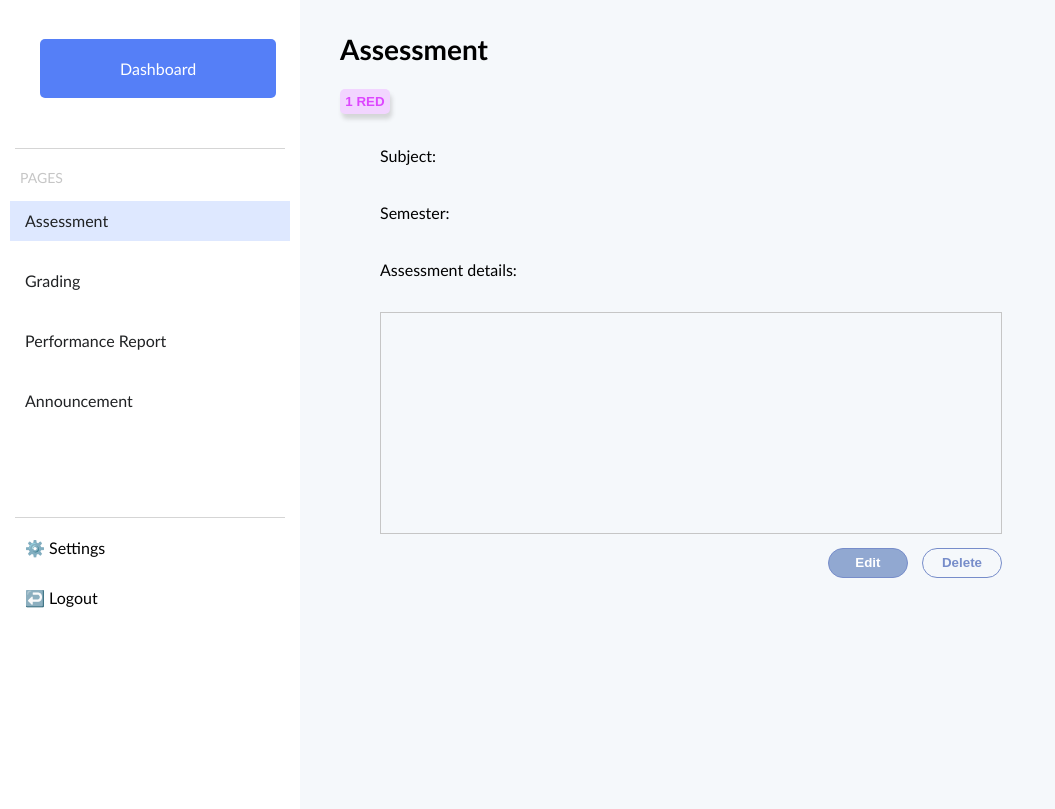
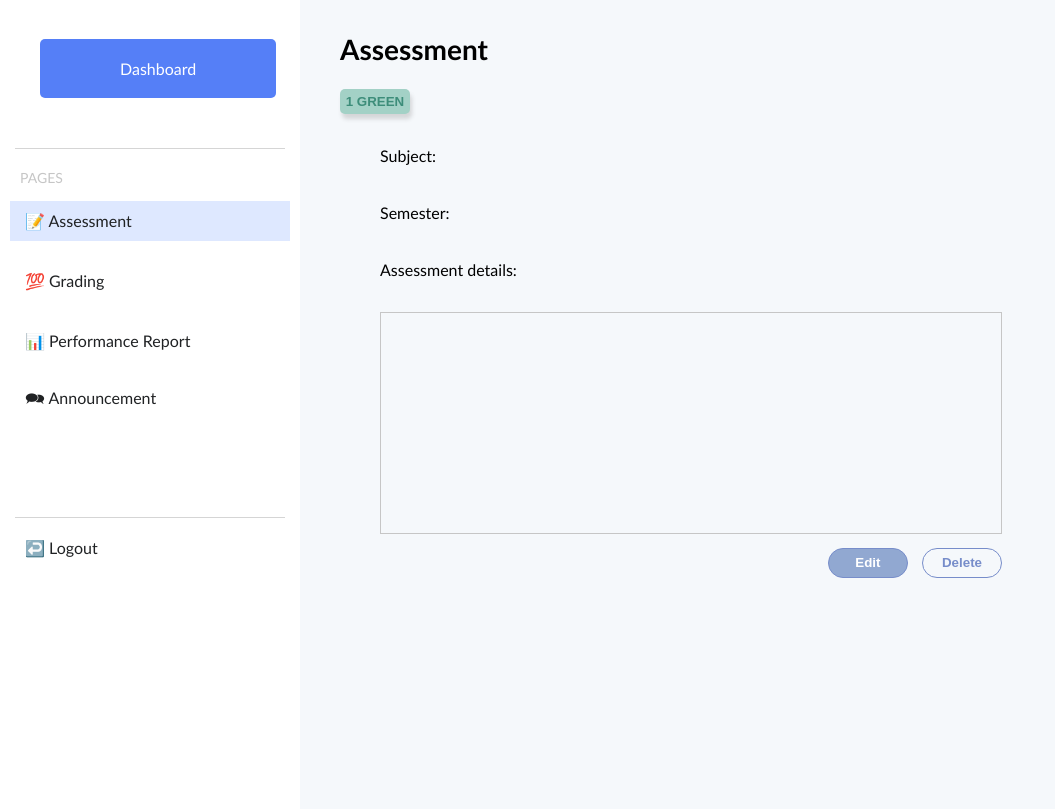
Before and after one commit to syuennl/kinderwise, a PHP site: page /viewAssessment.php in a window 1280 px wide. Shown: the part 144-953 px from the top of the page, without its empty margins (0-1055 px from the left). Run offline with PHP 8.4, Linux system fonts and the light colour scheme; grey boxes are pictures that could not be loaded.

Commit message:
Update viewAssessment.php

```diff
--- a/KinderWise/viewAssessment.php
+++ b/KinderWise/viewAssessment.php
@@ -143,15 +143,15 @@
   }
 
   .class-name {
-    width: 50px;
+    width: 70px;
     height: 25px;
     float: left;
     text-align: center;
     font-weight: bold;
     border-radius: 5px;
     border: 0;
-    background-color: #f2d5ff;
-    color: #dd46ff;
+    background-color: #A3D1C6;
+    color: #3D8D7A;
     box-shadow: 2px 5px 4px rgba(84, 82, 82, 0.2);
   }
 
@@ -237,10 +237,10 @@
 
 
                 <div class="pages">
-                      <li class="selected-pg"><a href="manageAssessment.php">Assessment</a></li>
-                      <li><a href="">Grading</a></li>
-                      <li><a href="">Performance Report</a></li>
-                      <li><a href="">Announcement</a></li>
+                      <li class="selected-pg"><a href="manageAssessment.php">📝 Assessment</a></li>
+                      <li><a href="uploadMarks.php">💯 Grading</a></li>
+                      <li><a href="generateReport.php">📊 Performance Report</a></li>
+                      <li><a href="manageAnnouncement.php">🗪 Announcement</a></li>
                       <br></br>
                       <br></br>
 
@@ -249,8 +249,7 @@
                 <div class="divider"></div>
 
                 <div class="bottom">
-                    <li>⚙️ Settings</li>
-                    <li>↩️ Logout</li>
+                    <li><a href="logout.php">↩️ Logout</a></li>
                 </div>
             </nav>
         </div>
@@ -258,7 +257,7 @@
         <div class="main-content">
           <section class="assessment">
             <h1>Assessment</h1>
-            <input type="text" class="class-name" value="1 RED" size="2" disabled>
+            <input type="text" class="class-name" value="1 GREEN" size="2" disabled>
             <br><br><br>
 
             <div class="assessment-info">
```
